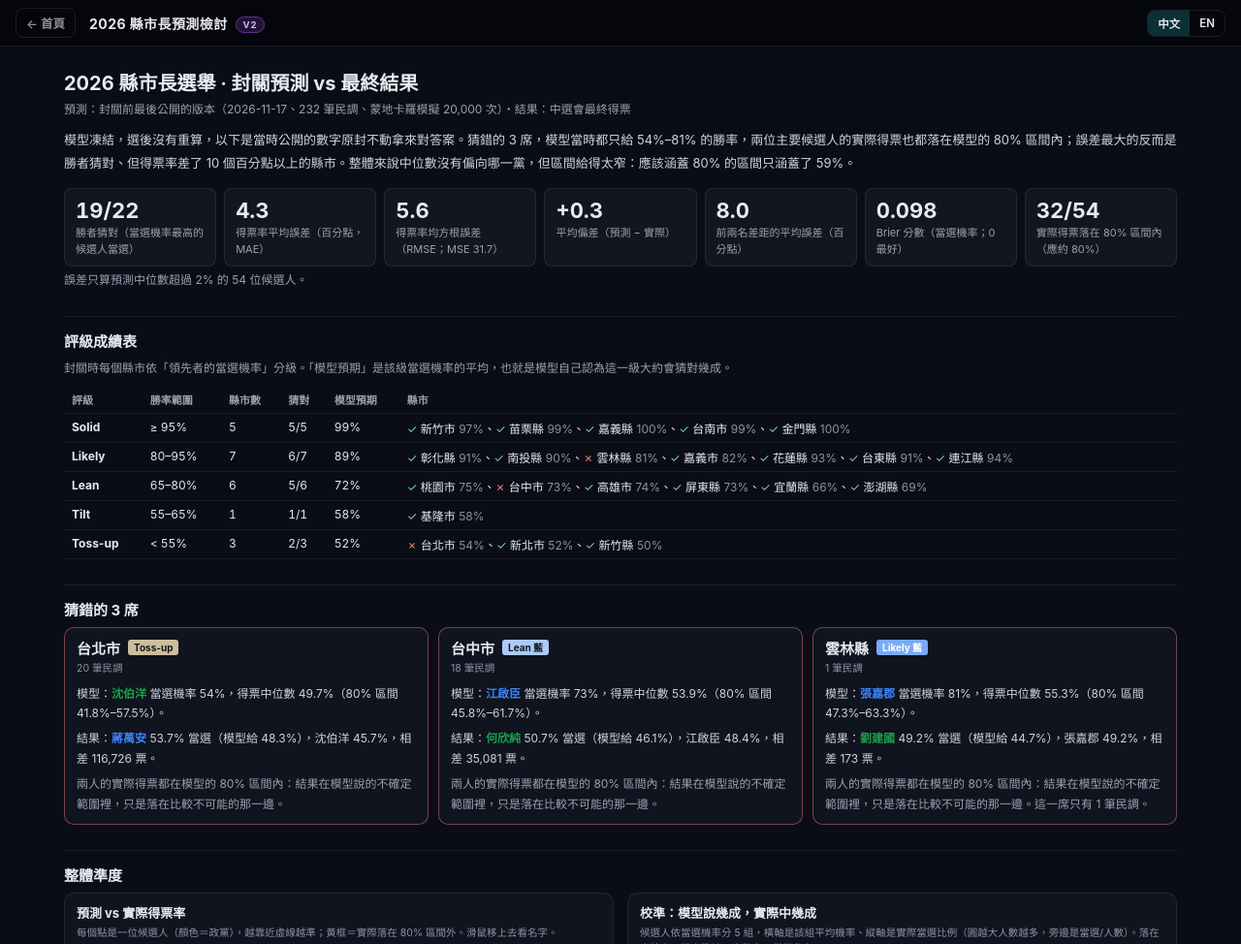
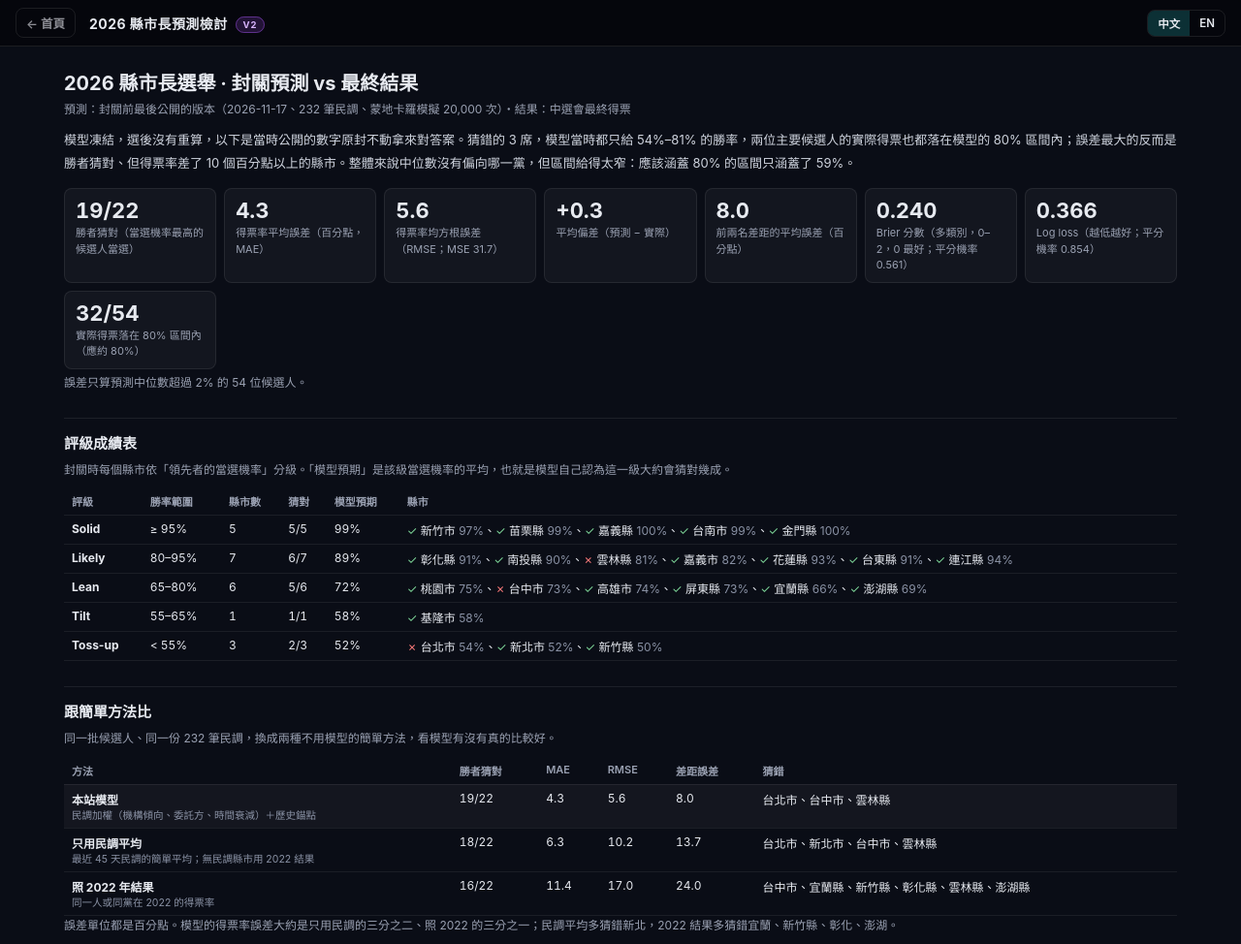
Before and after one commit to BallotPhantom/tawain-election-project, a plain HTML site: page v2/review26.html in a window 1280 px wide. Shown: the top 974 px of the page at 97% size. Drawn offline with Linux system fonts and the light colour scheme.

Commit message:
預測檢討頁：加入簡單基準比較（民調平均、2022 結果）；Brier 改標準多類別定義並加 log loss
Co-Authored-By: Claude Opus 5.5 <noreply@anthropic.com>

```diff
--- a/v2/review26.html
+++ b/v2/review26.html
@@ -69,7 +69,7 @@
 </div>
 <div id="rv"></div>
 
-<script src="data_review26.js?v=20261128a"></script>
+<script src="data_review26.js?v=20261128c"></script>
 <script src="m/data_names_m.js?v=20261101p96"></script>
 <script>
 (function () {
@@ -127,7 +127,8 @@
       '<div><b>' + S.rmse.toFixed(1) + '</b><span>' + T('得票率均方根誤差（RMSE；MSE ' + S.mse + '）', 'vote-share RMSE (MSE ' + S.mse + ')') + '</span></div>' +
       '<div><b>' + (S.bias > 0 ? '+' : '') + S.bias.toFixed(1) + '</b><span>' + T('平均偏差（預測 − 實際）', 'mean bias (forecast − actual)') + '</span></div>' +
       '<div><b>' + S.margin_mae.toFixed(1) + '</b><span>' + T('前兩名差距的平均誤差（百分點）', 'mean error of the top-two margin (points)') + '</span></div>' +
-      '<div><b>' + S.brier.toFixed(3) + '</b><span>' + T('Brier 分數（當選機率；0 最好）', 'Brier score (win chances; 0 is perfect)') + '</span></div>' +
+      '<div><b>' + S.brier.toFixed(3) + '</b><span>' + T('Brier 分數（多類別，0–2，0 最好；平分機率 ' + S.brier_base.toFixed(3) + '）', 'Brier score (multi-class, 0–2, 0 is perfect; equal odds ' + S.brier_base.toFixed(3) + ')') + '</span></div>' +
+      '<div><b>' + S.logloss.toFixed(3) + '</b><span>' + T('Log loss（越低越好；平分機率 ' + S.logloss_base.toFixed(3) + '）', 'log loss (lower is better; equal odds ' + S.logloss_base.toFixed(3) + ')') + '</span></div>' +
       '<div><b>' + S.cover[0] + '/' + S.cover[1] + '</b><span>' + T('實際得票落在 80% 區間內（應約 80%）', 'actual share inside the 80 % range (should be ~80 %)') + '</span></div>' +
       '</div>';
     h += '<div class="meta">' + T('誤差只算預測中位數超過 2% 的 ' + S.n_cands + ' 位候選人。', 'Errors count the ' + S.n_cands + ' candidates whose forecast median was over 2 %.') + '</div>';
@@ -147,6 +148,26 @@
           '<td class="num">' + n + '</td><td class="num">' + (n ? ok + '/' + n : '—') + '</td><td class="num">' + (exp == null ? '—' : Math.round(exp * 100) + '%') + '</td><td>' +
           g.list.map(function (c) { return mark(c.hit) + ' ' + cname(c) + ' <span style="color:#8b93a6">' + Math.round(c.favProb * 100) + '%</span>'; }).join('、') + '</td></tr>';
       }).join('') + '</table></div>';
+
+    // 2b. against simple baselines (user 2026-11-28 「好」「都做」): the same 54 candidates, the same 232 polls
+    var BL = R.baselines;
+    if (BL) {
+      var cn = function (cc) { return cname(R.counties[cc]); };
+      var rowsB = [['model', T('本站模型', 'This model'), T('民調加權（機構傾向、委託方、時間衰減）＋歷史錨點', 'weighted polls (lean, sponsor, recency) + history anchors')],
+                   ['polls', T('只用民調平均', 'Polls only'), T('最近 45 天民調的簡單平均；無民調縣市用 2022 結果', 'plain average of the last 45 days of polls; no-poll counties use 2022')],
+                   ['y2022', T('照 2022 年結果', '2022 result'), T('同一人或同黨在 2022 的得票率', 'the same person’s, or party’s, 2022 share')]];
+      h += '<h2 class="sec">' + T('跟簡單方法比', 'Against simple baselines') + '</h2>';
+      h += '<div class="meta" style="margin-bottom:8px">' + T('同一批候選人、同一份 ' + R.polls + ' 筆民調，換成兩種不用模型的簡單方法，看模型有沒有真的比較好。', 'The same candidates and the same ' + R.polls + ' polls, scored with two methods that need no model — does the model actually beat them?') + '</div>';
+      h += '<div class="tw"><table class="rt"><tr><th>' + T('方法', 'Method') + '</th><th>' + T('勝者猜對', 'Winners') + '</th><th>MAE</th><th>RMSE</th><th>' + T('差距誤差', 'Margin error') + '</th><th>' + T('猜錯', 'Missed') + '</th></tr>' +
+        rowsB.map(function (r) {
+          var b = BL[r[0]], me = r[0] === 'model';
+          return '<tr' + (me ? ' style="background:rgba(255,255,255,.04)"' : '') + '><td><b>' + r[1] + '</b><div style="font-size:10.5px;color:#8b93a6">' + r[2] + '</div></td>' +
+            '<td class="num">' + b.hits + '/' + S.n_counties + '</td><td class="num">' + b.mae.toFixed(1) + '</td><td class="num">' + b.rmse.toFixed(1) + '</td><td class="num">' + b.margin_mae.toFixed(1) + '</td>' +
+            '<td>' + b.wrong.map(cn).join('、') + '</td></tr>';
+        }).join('') + '</table></div>';
+      h += '<div class="meta">' + T('誤差單位都是百分點。模型的得票率誤差大約是只用民調的三分之二、照 2022 的三分之一；民調平均多猜錯新北，2022 結果多猜錯宜蘭、新竹縣、彰化、澎湖。',
+        'Errors in points. The model’s share error is about two-thirds of polls-only and a third of the 2022 carry-over; the poll average also missed New Taipei, the 2022 carry-over also missed Yilan, Hsinchu County, Changhua and Penghu.') + '</div>';
+    }
 
     // 3. the misses
     var miss = counties.filter(function (c) { return !c.hit; });
@@ -199,11 +220,11 @@
     // 6. method
     h += '<div class="note">' + T(
       '<b>怎麼比</b>：預測是 11/18 封關前網站上最後公開的版本（' + R.polls + ' 筆民調；民調依機構傾向與委託方降權、時間衰減加權，部分候選人參考歷史得票），模型選前凍結、選後沒有改、也沒有重算。結果是中選會的最終得票（新竹縣中選會網站停在 491/492 所，照實使用）。<br>' +
-      '<b>指標</b>：MAE／RMSE 是預測得票率中位數與實際得票率的差；前兩名差距是預測的領先幅度與實際領先幅度的差；Brier 分數是當選機率與實際結果（當選 1、落選 0）差的平方平均；80% 區間是模擬結果的第 10 到第 90 百分位。<br>' +
+      '<b>指標</b>：MAE／RMSE 是預測得票率中位數與實際得票率的差；前兩名差距是預測的領先幅度與實際領先幅度的差；Brier 分數用標準的多類別定義：每個縣市把每位候選人「當選機率 − 實際結果（當選 1、落選 0）」的平方加總（0 到 2），再對 22 縣市平均；Log loss 是實際當選人被給的機率取 −ln 後的平均，對「很有把握卻猜錯」罰得特別重。兩者都附上「每縣市主要候選人平分機率」的基準作對照。沒有任何落選人被給到 90% 以上的當選機率（最高是雲林張嘉郡 ' + Math.round(S.max_loser_prob * 100) + '%）。80% 區間是模擬結果的第 10 到第 90 百分位。<br>' +
       '<b>主要發現</b>：區間太窄（涵蓋率 ' + Math.round(S.cover[0] / S.cover[1] * 100) + '%，應約 80%），代表模型對單一縣市的不確定性估得不夠；中位數整體沒有黨派偏差（平均偏差 ' + (S.bias > 0 ? '+' : '') + S.bias.toFixed(1) + ' 個百分點）。<br>' +
       '這是研究性質的推估，不是官方數字；本頁只為事後檢討，不代表對任何候選人或政黨的立場。',
       '<b>Method</b>: the forecast is the last version public before the 11/18 blackout (' + R.polls + ' polls; polls discounted by pollster lean and sponsor, weighted by recency, some candidates anchored on past results). The model was frozen before the vote and was neither changed nor re-run afterwards. Results are the CEC final counts (Hsinchu County’s CEC page stopped at 491/492 stations and is used as is).<br>' +
-      '<b>Metrics</b>: MAE / RMSE compare the forecast median share with the actual share; the margin error compares the forecast lead with the actual lead; the Brier score is the mean squared difference between win chance and outcome (1 won, 0 lost); the 80 % range is the 10th–90th percentile of the simulations.<br>' +
+      '<b>Metrics</b>: MAE / RMSE compare the forecast median share with the actual share; the margin error compares the forecast lead with the actual lead; the Brier score uses the standard multi-class form — per county, the sum over candidates of (win chance − outcome)² with 1 for the winner and 0 otherwise (0 to 2), averaged over the 22 counties; log loss is the mean of −ln(the chance given to the actual winner), which punishes confident misses hardest. Both are shown against an equal-odds baseline (the main candidates in each county given equal chances). No losing candidate had been given 90 % or more (the highest was ' + Math.round(S.max_loser_prob * 100) + ' %, Yunlin). The 80 % range is the 10th–90th percentile of the simulations.<br>' +
       '<b>Main finding</b>: the ranges were too narrow (' + Math.round(S.cover[0] / S.cover[1] * 100) + ' % coverage against ~80 %): the model underrated the uncertainty of single races. The medians show no party lean overall (mean bias ' + (S.bias > 0 ? '+' : '') + S.bias.toFixed(1) + ' points).<br>' +
       'A research estimate, not official figures; this page is a post-election review and takes no side.') + '</div>';
 
```
Also changed, not shown: v2/data_review26.js.
